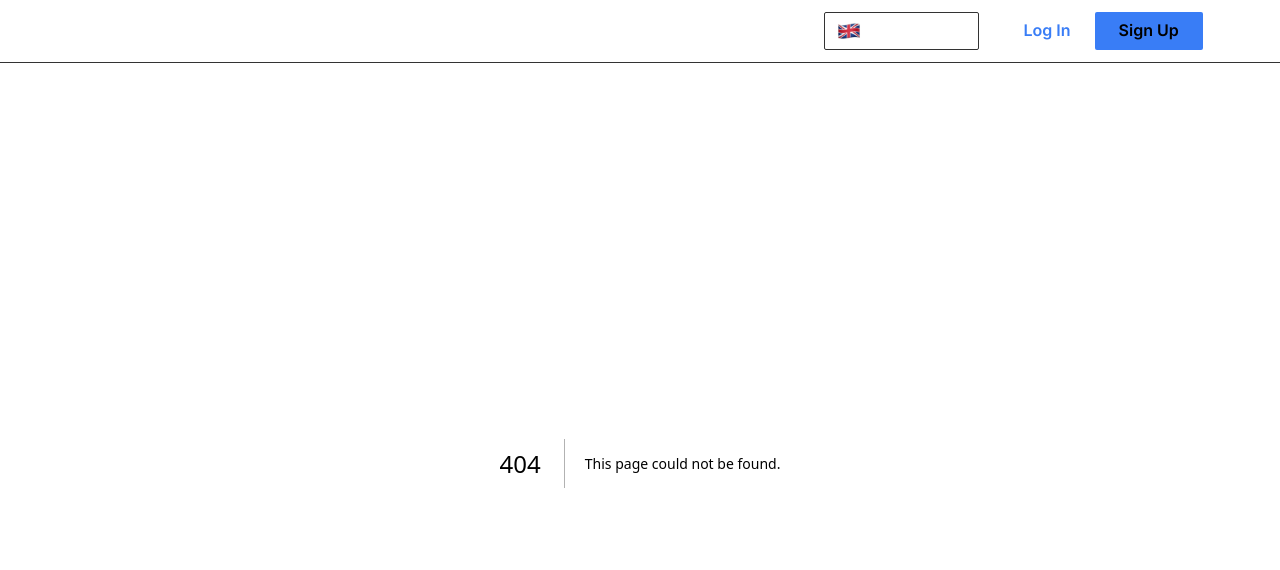
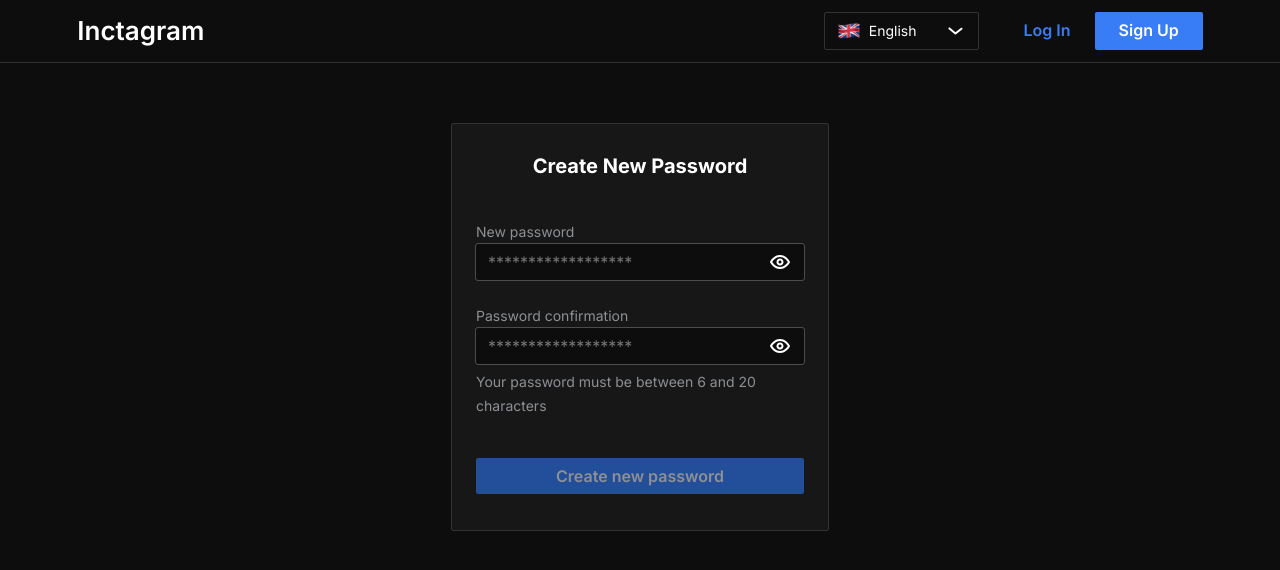
Before and after one commit to IncubatorSamurai/Inctagram, a Next.js app: page /createnewpassword in a window 1280 px wide. Before the commit this address had no page. Shown: the top 570 px of the page. Built offline with nearby package versions, Linux system fonts and the light colour scheme.

Commit message:
IC-34 feat: add CreateNewPassword page

```diff
--- a/package.json
+++ b/package.json
@@ -14,6 +14,7 @@
   },
   "dependencies": {
     "@fontsource/inter": "5.1.1",
+    "@hookform/resolvers": "^4.1.0",
     "@radix-ui/react-checkbox": "^1.1.4",
     "@radix-ui/react-popover": "^1.1.6",
     "@radix-ui/react-radio-group": "^1.2.2",
@@ -31,7 +32,8 @@
     "react-dom": "19.0.0",
     "react-google-recaptcha": "^3.1.0",
     "react-hook-form": "7.54.2",
-    "react-redux": "9.2.0"
+    "react-redux": "9.2.0",
+    "zod": "^3.24.2"
   },
   "devDependencies": {
     "@chromatic-com/storybook": "3.2.4",
--- /dev/null
+++ b/src/app/(public)/(auth)/createnewpassword/page.tsx
@@ -0,0 +1,5 @@
+import { CreateNewPasswordPage } from '@/pagesComponents'
+
+export default function CreateNewPassword() {
+  return <CreateNewPasswordPage />
+}
--- /dev/null
+++ b/src/features/auth/createNewPassword/index.tsx
@@ -0,0 +1 @@
+export * from './ui/CreateNewPasswordForm'
--- /dev/null
+++ b/src/features/auth/createNewPassword/ui/CreateNewPasswordForm.module.scss
@@ -0,0 +1,41 @@
+.card {
+  width: 100%;
+  max-width: 23.625rem;
+  padding: 1.5rem 1.5rem 2.25rem;
+
+  @media screen and (width <= 576px) {
+    padding: 0;
+    border: none;
+    background-color: transparent;
+  }
+}
+
+.title {
+  padding-bottom: 2.25rem;
+  text-align: center;
+
+  @media screen and (width <= 576px) {
+    padding-bottom: 1.875rem;
+    font-size: 1.125rem;
+    line-height: 24px;
+  }
+}
+
+.description {
+  padding: 0.375rem 0 2.5rem;
+  color: var(--color-light-900);
+
+  @media screen and (width <= 576px) {
+    padding-bottom: 3.25rem;
+  }
+}
+
+.inputConfirmationPassword {
+  padding-top: 1.5rem;
+}
+
+.button {
+  @media screen and (width <= 576px) {
+    padding: 0.75rem 0;
+  }
+}
--- /dev/null
+++ b/src/features/auth/createNewPassword/ui/CreateNewPasswordForm.tsx
@@ -0,0 +1,65 @@
+'use client'
+
+import { Button } from '@/shared/ui/button'
+import { Card } from '@/shared/ui/card/Card'
+import { Input } from '@/shared/ui/input'
+import { Typography } from '@/shared/ui/typography'
+import { SubmitHandler, useForm } from 'react-hook-form'
+import { zodResolver } from '@hookform/resolvers/zod'
+import s from './CreateNewPasswordForm.module.scss'
+import clsx from 'clsx'
+import { createNewPasswordFormSchema, passwordSchema } from '@/shared/schemas/passwordSchema'
+
+export const CreateNewPasswordForm = () => {
+  const {
+    register,
+    handleSubmit,
+    formState: { errors, isValid },
+  } = useForm<createNewPasswordFormSchema>({
+    resolver: zodResolver(passwordSchema),
+    mode: 'onTouched',
+    defaultValues: {
+      newPassword: '',
+      confirmPassword: '',
+    },
+  })
+
+  const onSubmit: SubmitHandler<createNewPasswordFormSchema> = data => {
+    console.log(data)
+  }
+
+  return (
+    <Card className={s.card}>
+      <Typography variant="h1" className={s.title}>
+        Create New Password
+      </Typography>
+
+      <form onSubmit={handleSubmit(onSubmit)}>
+        <Input
+          type="password"
+          label="New password"
+          placeholder="******************"
+          {...register('newPassword')}
+          error={errors.newPassword?.message}
+        />
+
+        <Input
+          type="password"
+          label="Password confirmation"
+          placeholder="******************"
+          {...register('confirmPassword')}
+          error={errors.confirmPassword?.message}
+          className={clsx(!errors.newPassword?.message && s.inputConfirmationPassword)}
+        />
+
+        <Typography variant="regular_text_14" className={s.description}>
+          Your password must be between 6 and 20 characters
+        </Typography>
+
+        <Button fullWidth disabled={!isValid} type="submit" className={s.button}>
+          Create new password
+        </Button>
+      </form>
+    </Card>
+  )
+}
--- /dev/null
+++ b/src/features/auth/index.tsx
@@ -0,0 +1 @@
+export * from './createNewPassword'
--- /dev/null
+++ b/src/pagesComponents/createNewPassword/index.tsx
@@ -0,0 +1 @@
+export * from './ui/CreateNewPassword'
--- /dev/null
+++ b/src/pagesComponents/createNewPassword/ui/CreateNewPassword.module.scss
@@ -0,0 +1,9 @@
+.container {
+  display: flex;
+  justify-content: center;
+  padding: 3.75rem 1rem;
+
+  @media screen and (width <= 576px) {
+    padding: 1rem;
+  }
+}
--- /dev/null
+++ b/src/pagesComponents/createNewPassword/ui/CreateNewPassword.tsx
@@ -0,0 +1,10 @@
+import { CreateNewPasswordForm } from '@/features/auth'
+import s from './CreateNewPassword.module.scss'
+
+export const CreateNewPasswordPage = () => {
+  return (
+    <div className={s.container}>
+      <CreateNewPasswordForm />
+    </div>
+  )
+}
--- /dev/null
+++ b/src/pagesComponents/index.tsx
@@ -0,0 +1 @@
+export * from './createNewPassword'
--- /dev/null
+++ b/src/shared/schemas/passwordSchema.ts
@@ -0,0 +1,32 @@
+import { z } from 'zod'
+
+export const passwordValidation = {
+  MIN_LENGTH: 6,
+  MAX_LENGTH: 20,
+  REGEX: /^(?=.*[0-9])(?=.*[a-z])(?=.*[A-Z])(?=.*["#$%&'()*+,\-.\/:;<=>?@\[\\\]^_`{|}~]).+$/,
+  ERROR_MESSAGES: {
+    PATTERN:
+      'Password must contain 0-9, a-z, A-Z, ! " # $ % & \' ( ) * + , - . / : ; < = > ? @ [ \ ] ^ _` { | } ~',
+    MISMATCH: 'The passwords must match',
+  },
+} as const
+
+export const passwordSchema = z
+  .object({
+    newPassword: z
+      .string()
+      .min(passwordValidation.MIN_LENGTH, {
+        message: `Minimum number of characters ${passwordValidation.MIN_LENGTH}`,
+      })
+      .max(passwordValidation.MAX_LENGTH, {
+        message: `Maximum number of characters ${passwordValidation.MAX_LENGTH}`,
+      })
+      .regex(passwordValidation.REGEX, { message: passwordValidation.ERROR_MESSAGES.PATTERN }),
+    confirmPassword: z.string(),
+  })
+  .refine(data => data.newPassword === data.confirmPassword, {
+    message: passwordValidation.ERROR_MESSAGES.MISMATCH,
+    path: ['confirmPassword'],
+  })
+
+export type createNewPasswordFormSchema = z.infer<typeof passwordSchema>
--- a/src/shared/ui/input/Input.tsx
+++ b/src/shared/ui/input/Input.tsx
@@ -21,7 +21,6 @@ export const Input = forwardRef<HTMLInputElement, Props>(
       s.input,
       error && s.error,
       s.disabled,
-      className,
       type === 'search' && s.inputSearch
     )
 
@@ -30,7 +29,7 @@ export const Input = forwardRef<HTMLInputElement, Props>(
     }
 
     return (
-      <div className={s.inputWrapper}>
+      <div className={clsx(s.inputWrapper, className)}>
         {label && <Typography className={s.label}>{label}</Typography>}
         <div className={s.container}>
           <input
```
Also changed, not shown: 2 other files (tests, documents, lock files or other folders).
